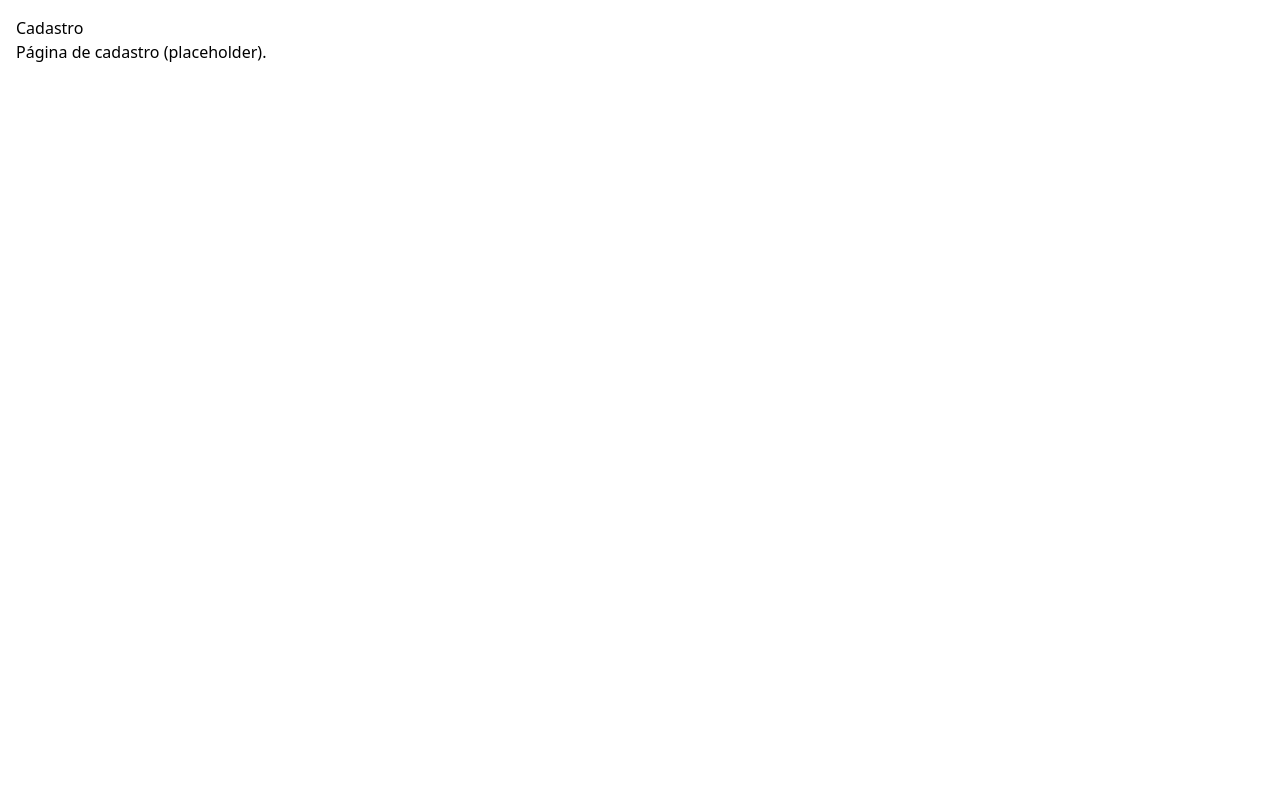
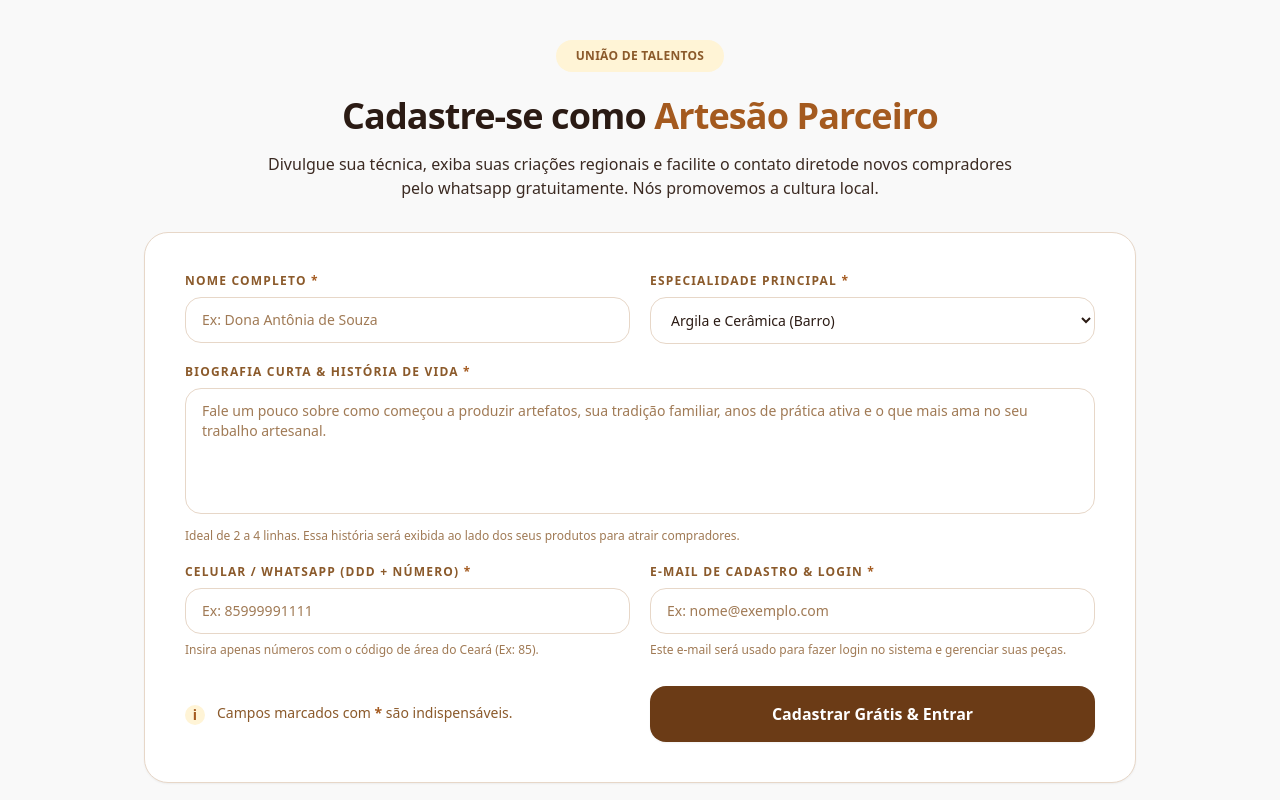
Before and after one commit to EmanoelLimaaa/artesanato-capistrano, a React (Vite) app: page /cadastro in a window 1280 px wide. Shown: the top 800 px of the page. Built offline with nearby package versions, Linux system fonts and the light colour scheme.

Commit message:
feat: concluir estrutura e estilização da tela de cadastro

```diff
--- a/src/pages/Cadastro.jsx
+++ b/src/pages/Cadastro.jsx
@@ -1,8 +1,204 @@
+import { useMemo, useState } from "react";
+
+const ESTADO_INICIAL = {
+  nomeCompleto: "",
+  especialidade: "Argila e Cerâmica (Barro)",
+  biografia: "",
+  celular: "",
+  email: "",
+};
+
 export default function Cadastro() {
+  const [form, setForm] = useState(ESTADO_INICIAL);
+  const [errors, setErrors] = useState({});
+
+  const especialidades = useMemo(
+    () => [
+      "Argila e Cerâmica (Barro)",
+      "Têxtil e Bordado (Tear)",
+      "Madeira e Entalhe",
+      "Palha e Trançado (Carnaúba/Palha)",
+      "Outros (Artesanato Variado)",
+    ],
+    []
+  );
+
+  const setField = (key) => (e) => {
+    setForm((prev) => ({ ...prev, [key]: e.target.value }));
+  };
+
+  const validate = () => {
+    const nextErrors = {};
+
+    if (!form.nomeCompleto.trim()) nextErrors.nomeCompleto = "Obrigatório";
+    if (!form.especialidade) nextErrors.especialidade = "Obrigatório";
+    if (!form.biografia.trim()) nextErrors.biografia = "Obrigatório";
+
+    const celularDigits = form.celular.replace(/\D/g, "");
+    if (!celularDigits || celularDigits.length < 10) {
+      nextErrors.celular = "Informe um número válido";
+    }
+
+    if (!form.email.trim() || !/^[^\s@]+@[^\s@]+\.[^\s@]+$/.test(form.email)) {
+      nextErrors.email = "E-mail inválido";
+    }
+
+    setErrors(nextErrors);
+    return Object.keys(nextErrors).length === 0;
+  };
+
+  const handleSubmit = (e) => {
+    e.preventDefault();
+    if (!validate()) return;
+
+    window.location.href = "/login";
+  };
+
+  const hasError = (key) => Boolean(errors[key]);
+
   return (
-    <div style={{ padding: 16 }}>
-      <h1>Cadastro</h1>
-      <p>Página de cadastro (placeholder).</p>
+    <div className="min-h-screen bg-[#F9F9F9] text-[#2B1B14]">
+      <main className="mx-auto max-w-5xl px-4 py-10">
+        <section className="text-center">
+          <div className="inline-flex items-center rounded-full bg-[#FFF4D6] px-5 py-2 text-xs font-semibold tracking-wide text-[#8B5A2B]">
+            UNIÃO DE TALENTOS
+          </div>
+
+          <h1 className="mt-6 text-3xl md:text-4xl font-semibold tracking-tight">
+            <span>Cadastre-se como </span>
+            <span className="text-[#A45A1F]">Artesão Parceiro</span>
+          </h1>
+
+          <p className="mx-auto mt-4 max-w-3xl text-sm leading-relaxed text-[#3B2A22] md:text-base">
+            Divulgue sua técnica, exiba suas criações regionais e facilite o contato diretode novos compradores pelo whatsapp gratuitamente. Nós promovemos a cultura local.
+          </p>
+        </section>
+
+        <div className="mt-8 rounded-3xl bg-white shadow-sm border border-[#E7D7C8]">
+          <form className="p-6 md:p-10" onSubmit={handleSubmit}>
+            <div className="grid grid-cols-1 md:grid-cols-2 gap-5">
+              <div>
+                <label className="block text-xs font-bold tracking-widest text-[#8B5A2B] uppercase">
+                  Nome completo <span className="text-[#A45A1F]">*</span>
+                </label>
+                <input
+                  value={form.nomeCompleto}
+                  onChange={setField("nomeCompleto")}
+                  placeholder="Ex: Dona Antônia de Souza"
+                  className={`mt-2 w-full rounded-2xl border border-[#E7D7C8] bg-white px-4 py-3 text-sm outline-none placeholder:text-[#A07A55] focus:ring-2 focus:ring-[#A45A1F]/20 transition-all ${
+                    hasError("nomeCompleto") ? "border-red-400" : ""
+                  }`}
+                />
+              </div>
+
+              <div>
+                <label className="block text-xs font-bold tracking-widest text-[#8B5A2B] uppercase">
+                  Especialidade principal <span className="text-[#A45A1F]">*</span>
+                </label>
+                <select
+                  value={form.especialidade}
+                  onChange={setField("especialidade")}
+                  className={`mt-2 w-full rounded-2xl border border-[#E7D7C8] bg-white px-4 py-3 text-sm outline-none placeholder:text-[#A07A55] focus:ring-2 focus:ring-[#A45A1F]/20 transition-all ${
+                    hasError("especialidade") ? "border-red-400" : ""
+                  }`}
+                >
+                  {especialidades.map((opt) => (
+                    <option key={opt} value={opt}>
+                      {opt}
+                    </option>
+                  ))}
+                </select>
+              </div>
+
+              <div className="md:col-span-2">
+                <label className="block text-xs font-bold tracking-widest text-[#8B5A2B] uppercase">
+                  Biografia curta &amp; História de vida <span className="text-[#A45A1F]">*</span>
+                </label>
+                <textarea
+                  value={form.biografia}
+                  onChange={setField("biografia")}
+                  placeholder="Fale um pouco sobre como começou a produzir artefatos, sua tradição familiar, anos de prática ativa e o que mais ama no seu trabalho artesanal."
+                  rows={5}
+                  className={`mt-2 w-full resize-none rounded-2xl border border-[#E7D7C8] bg-white px-4 py-3 text-sm outline-none placeholder:text-[#A07A55] focus:ring-2 focus:ring-[#A45A1F]/20 transition-all ${
+                    hasError("biografia") ? "border-red-400" : ""
+                  }`}
+                />
+                <p className="mt-2 text-xs text-[#A07A55]">
+                  Ideal de 2 a 4 linhas. Essa história será exibida ao lado dos seus produtos para atrair compradores.
+                </p>
+              </div>
+
+              <div>
+                <label className="block text-xs font-bold tracking-widest text-[#8B5A2B] uppercase">
+                  Celular / WhatsApp (DDD + número) <span className="text-[#A45A1F]">*</span>
+                </label>
+                <input
+                  value={form.celular}
+                  onChange={(e) =>
+                    setForm((prev) => ({ ...prev, celular: e.target.value }))
+                  }
+                  placeholder="Ex: 85999991111"
+                  className={`mt-2 w-full rounded-2xl border border-[#E7D7C8] bg-white px-4 py-3 text-sm outline-none placeholder:text-[#A07A55] focus:ring-2 focus:ring-[#A45A1F]/20 transition-all ${
+                    hasError("celular") ? "border-red-400" : ""
+                  }`}
+                  inputMode="numeric"
+                />
+                <p className="mt-2 text-xs text-[#A07A55]">
+                  Insira apenas números com o código de área do Ceará (Ex: 85).
+                </p>
+              </div>
+
+              <div>
+                <label className="block text-xs font-bold tracking-widest text-[#8B5A2B] uppercase">
+                  E-mail de cadastro &amp; login <span className="text-[#A45A1F]">*</span>
+                </label>
+                <input
+                  value={form.email}
+                  onChange={setField("email")}
+                  placeholder="Ex: nome@exemplo.com"
+                  className={`mt-2 w-full rounded-2xl border border-[#E7D7C8] bg-white px-4 py-3 text-sm outline-none placeholder:text-[#A07A55] focus:ring-2 focus:ring-[#A45A1F]/20 transition-all ${
+                    hasError("email") ? "border-red-400" : ""
+                  }`}
+                  inputMode="email"
+                />
+                <p className="mt-2 text-xs text-[#A07A55]">
+                  Este e-mail será usado para fazer login no sistema e gerenciar suas peças.
+                </p>
+              </div>
+            </div>
+
+            <div className="mt-7 grid grid-cols-1 md:grid-cols-2 items-center gap-5">
+              <div className="flex items-start gap-3 text-sm text-[#8B5A2B]">
+                <div className="mt-0.5 h-5 w-5 rounded-full bg-[#FFF4D6] flex items-center justify-center text-[#A45A1F] font-bold">
+                  i
+                </div>
+                <div>
+                  Campos marcados com <span className="font-bold text-[#A45A1F]">*</span> são indispensáveis.
+                </div>
+              </div>
+
+              <button
+                type="submit"
+                className="w-full md:w-auto px-8 py-4 rounded-2xl bg-[#6B3B16] text-white font-semibold shadow-sm hover:bg-[#5A3214] transition-colors"
+              >
+                Cadastrar Grátis &amp; Entrar
+              </button>
+            </div>
+          </form>
+        </div>
+      </main>
+
+      <footer className="mt-8 bg-[#2B1B14]">
+        <div className="mx-auto max-w-6xl px-4 py-12 text-center text-white">
+          <div className="text-2xl font-semibold">Artesanato de Capistrano</div>
+          <p className="mx-auto mt-4 max-w-3xl text-sm leading-relaxed text-[#E9E1D9]">
+            Uma vitrine digital de preservação e comércio direto para fomentar a economia criativa do interior do Ceará, conectando saberes ancestrais ao comércio solidário.
+          </p>
+          <div className="mt-6 text-sm font-medium">
+            © 2026 Capistrano - CE.
+          </div>
+        </div>
+      </footer>
     </div>
   );
 }
```
